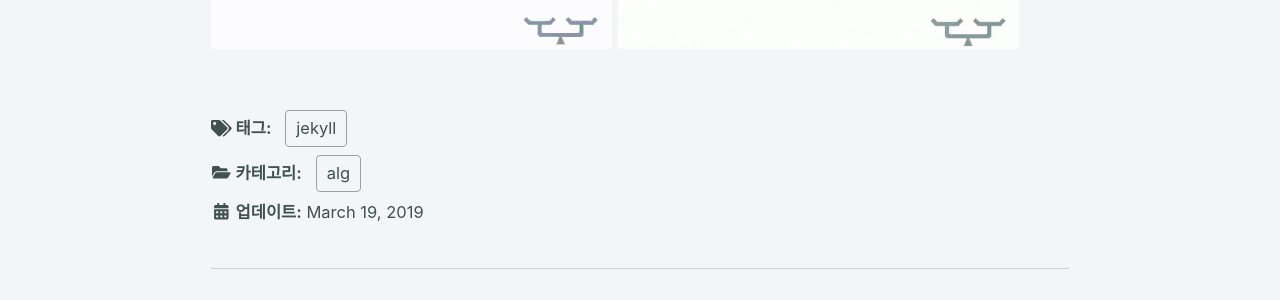
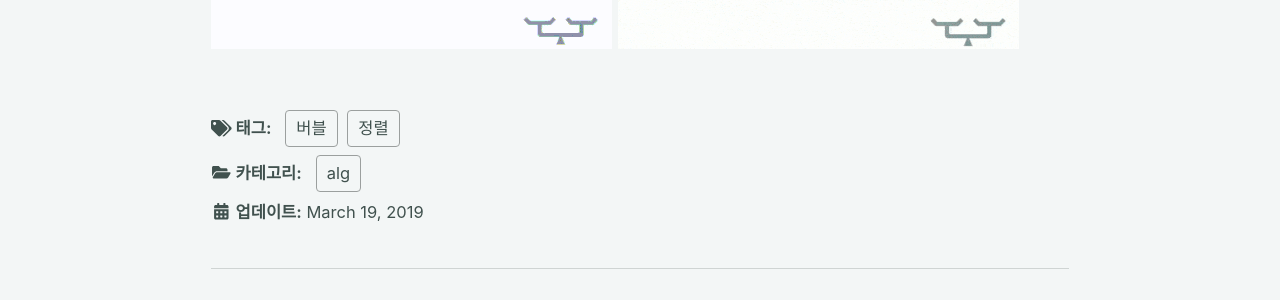
Before and after one commit to andole87/andole87.github.io, a Jekyll site: the page built from _posts/2019-03-19-sorting-alg.md, in a window 1280 px wide. Shown: the part 293-593 px from the top of the page. Built offline with Jekyll 4.4.1, drawn with Linux system fonts in a browser that asks for light colours; cached includes are drawn as plain includes; comment, search, counter and statistics services are not loaded.

```diff
--- a/_config.yml
+++ b/_config.yml
@@ -221,7 +221,7 @@ sass:
 permalink: /:categories/:title/
 paginate: 20 # amount of posts to show
 paginate_path: /page:num/
-timezone: "KR" # https://en.wikipedia.org/wiki/List_of_tz_database_time_zones
+timezone: Asia/Seoul # https://en.wikipedia.org/wiki/List_of_tz_database_time_zones
 
 
 # Plugins (previously gems:)
--- a/_posts/2019-03-19-sorting-alg.md
+++ b/_posts/2019-03-19-sorting-alg.md
@@ -3,8 +3,10 @@ published: true
 layout: single
 title: "파이썬으로 정렬 알고리즘 구현"
 category: alg
-tags: jekyll
+tags: 버블 정렬
 comments: true
+sidebar:
+    nav: "main"
 ---
 ![bubble sort](/../assets/BubbleSort_Avg_case.gif)
 ![worst case](/../assets/BubbleSort_worst_case.gif)
```
